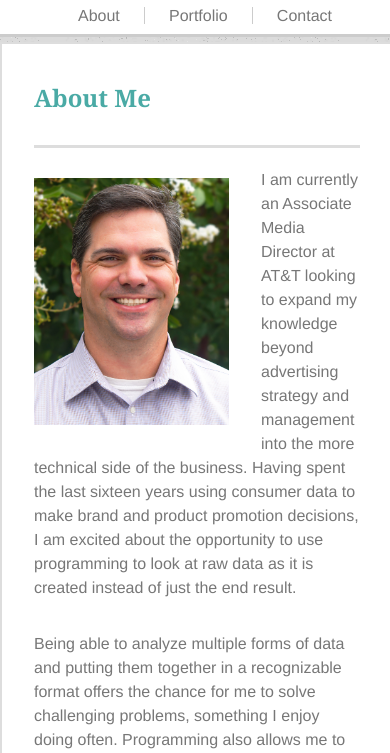
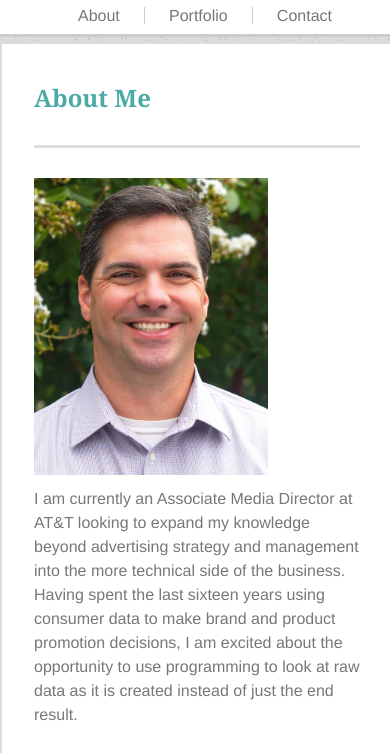
Before and after one commit to jliip51/jliip51.github.io, a plain HTML site: page index.html in a window 390 px wide. Shown: the part 91-844 px from the top of the page. Drawn offline with Linux system fonts and the light colour scheme.

Commit message:
Update V5

```diff
--- a/assets/css/style.css
+++ b/assets/css/style.css
@@ -143,7 +143,6 @@ div#logo {
 	width: 62px;
 	height: 62px;
 	padding: 0 2px 0 2px;
-
 }
 
 .icon:hover {
@@ -273,7 +272,7 @@ footer {
 
 	#photo {
 		width: 80%;
-		margin: 0 32px 10px 32px;
+		margin: 0 32px 20px 32px;
 	}
 
 	section#connect {
@@ -299,7 +298,6 @@ footer {
 	section#content {
 		width: 100%;
 		float: none;
-
 	}
 
 	#content p {
@@ -308,7 +306,7 @@ footer {
 
 	#photo {
 		width: 50%;
-		margin: 0 32px 10px 32px;
+		margin: 0 32px 20px 32px;
 	}
 
 	section#connect {
@@ -338,7 +336,11 @@ footer {
 
 	#wrapper {
 		width: 100%;
-		margin-top: 42px;
+        margin-top: 42px;
+        margin-left:  -50px;
+        margin-right: -50px;
+        padding-left:  50px;
+        padding-right:  50px;
 	}
 
 	nav {
@@ -349,13 +351,11 @@ footer {
 		padding: 10px 0 10px 0;
 		border-bottom: solid #cccccc;
 		background: #ffffff;
-
 	}
 
 	section#content {
 		width: 100%;
 		float: none;
-
 	}
 
 	#content p {
@@ -363,8 +363,9 @@ footer {
 	}
 
 	#photo {
-		width: 50%;
-		margin: 0 32px 10px 32px;
+		width: 60%;
+		float: none;
+		margin: 0 32px 20px 32px;
 	}
 
 	section#connect {
```
